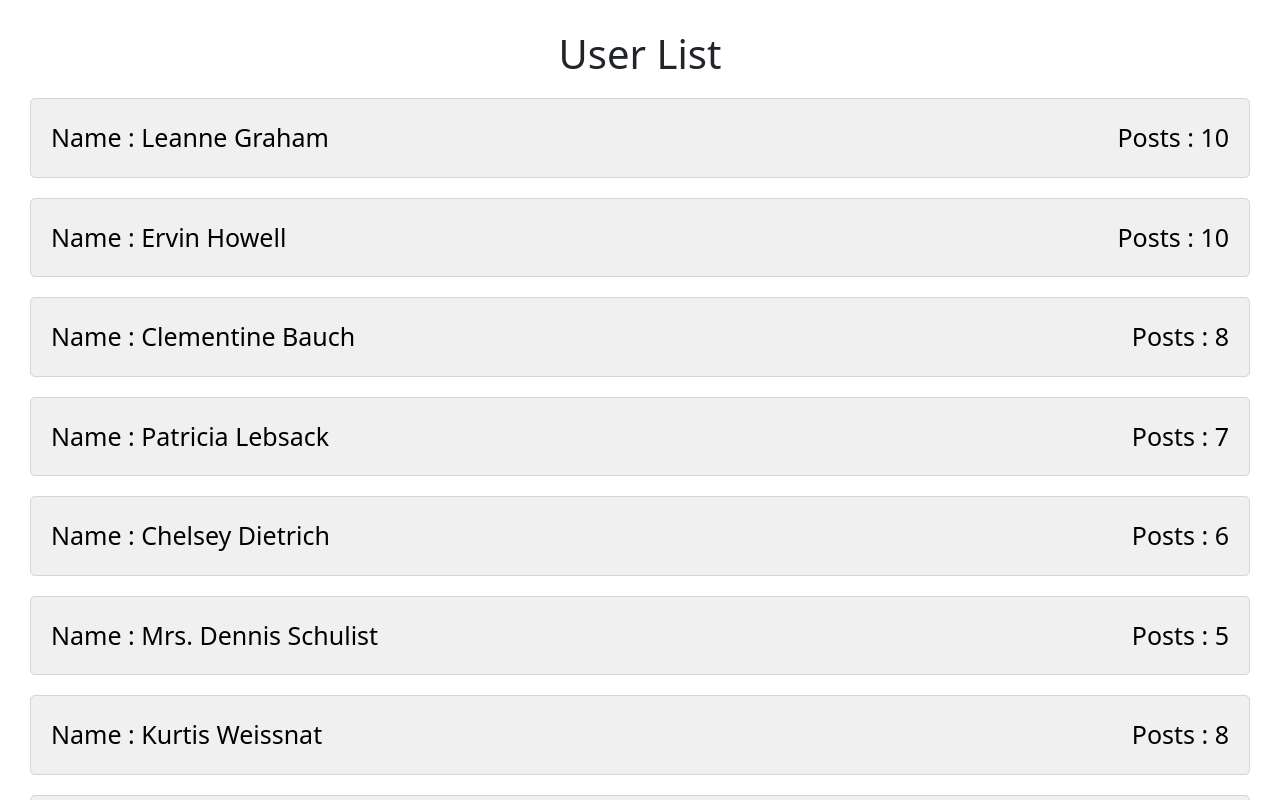
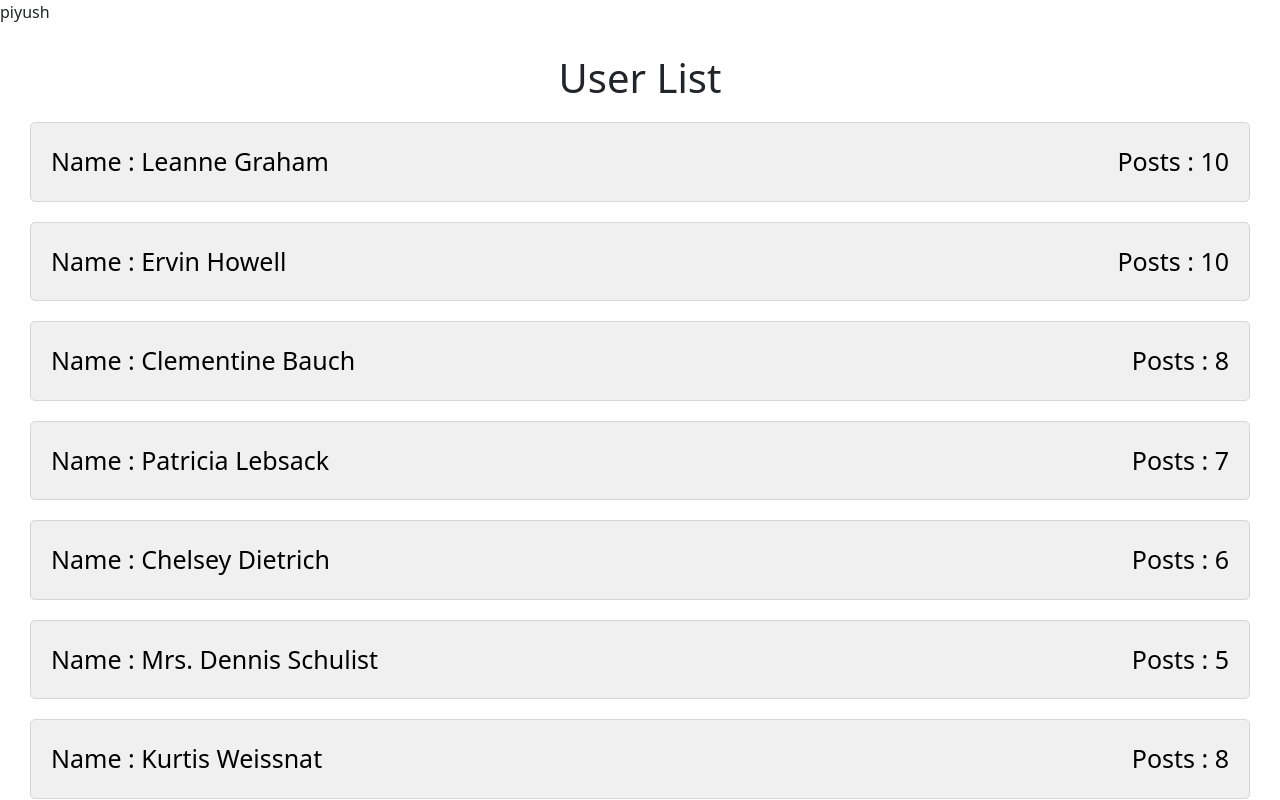
Before and after one commit to Psarode-web/usersList, a React (Create React App) app: page / in a window 1280 px wide. Shown: the top 800 px of the page. Built offline with nearby package versions, Linux system fonts and the light colour scheme.

Commit message:
add name

```diff
--- a/src/App.js
+++ b/src/App.js
@@ -5,6 +5,7 @@ import "bootstrap/dist/css/bootstrap.min.css";
 function App() {
   return (
     <div className="App">
+      <p>piyush</p>
       <RouterProvider router={router} />
     </div>
   );
```
